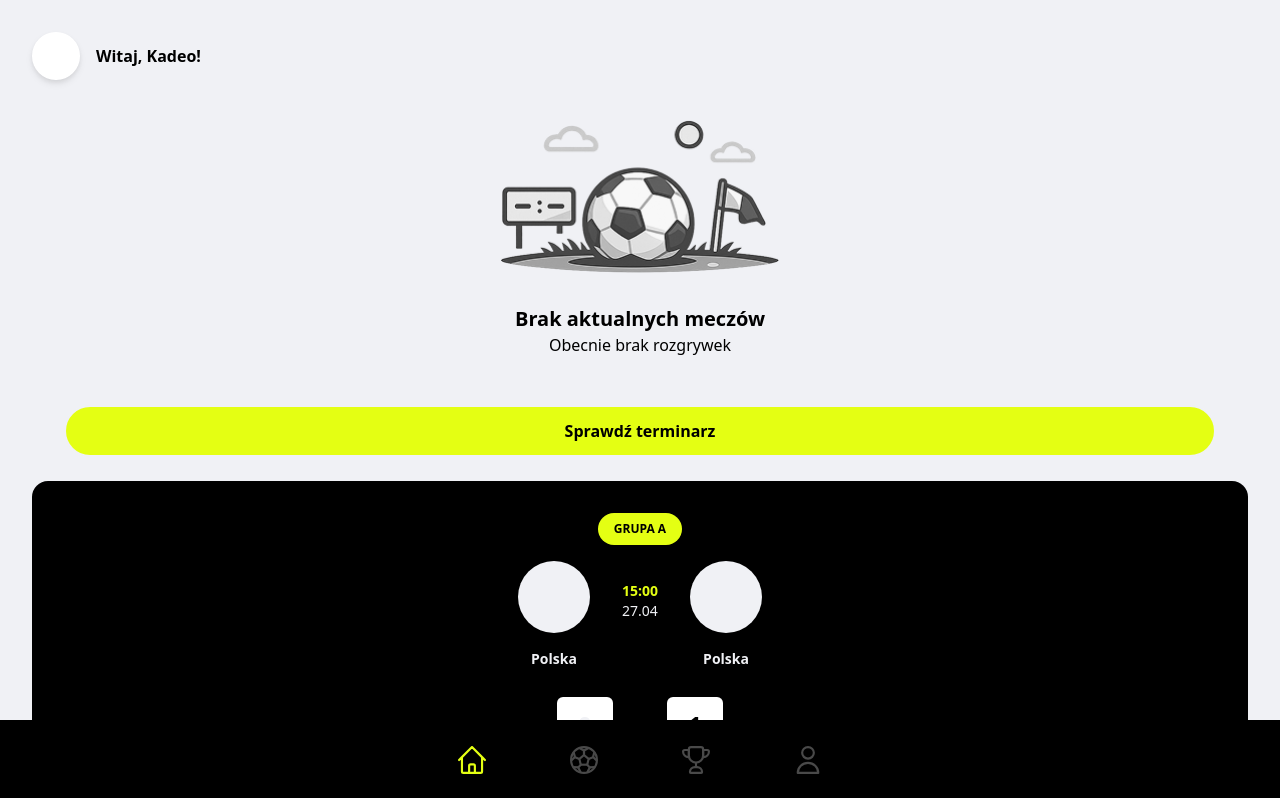
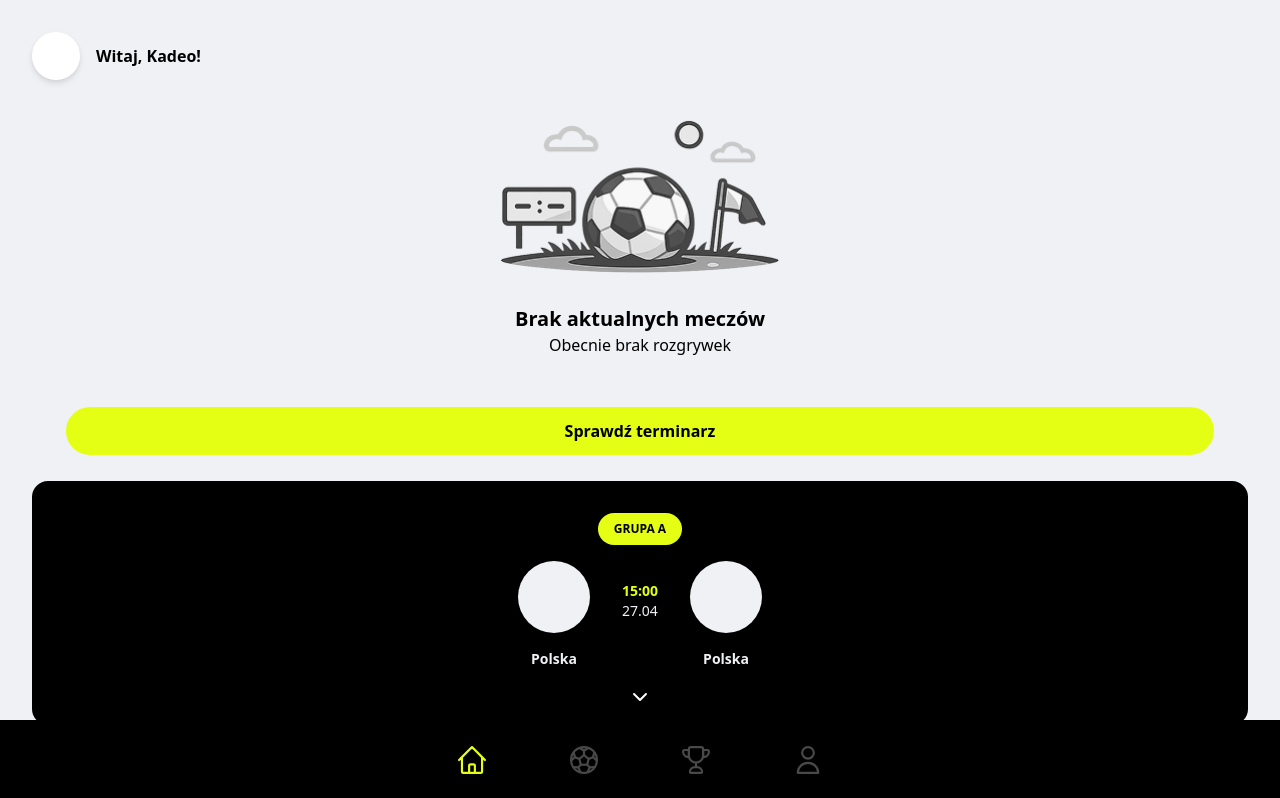
Before and after one commit to KadeoPL/typersi-bet-app, a Next.js app: page / in a window 1280 px wide. Shown: the top 798 px of the page. Built offline with nearby package versions, Linux system fonts and the light colour scheme.

Commit message:
add isOpen to predictionsBox

```diff
--- a/components/MatchPredictionsBox/MatchPredictionsBox.tsx
+++ b/components/MatchPredictionsBox/MatchPredictionsBox.tsx
@@ -4,15 +4,16 @@ import React, { useState } from "react";
 import TeamBox from "./TeamBox";
 import PredictionsGoalInput from "./PredictionsGoalInput";
 import PredictionsTeamRadioInput from "./PredictionsTeamRadioInput";
-import Button from "../Button";
+import { ChevronUp } from "lucide-react";
 
 export default function MatchPredictionsBox() {
   const [homeGoals, setHomeGoals] = useState<number | null>(null);
   const [awayGoals, setAwayGoals] = useState<number | null>(1);
   const [selectedOption, setSelectedOption] = useState<string | null>(null);
+  const [isOpen, setIsOpen] = useState<boolean>(false);
 
   return (
-    <div className="bg-black w-full rounded-2xl flex flex-col items-center p-8 mt-6">
+    <div className="bg-black w-full rounded-2xl flex flex-col items-center px-8 pb-4 pt-8 mt-6">
       <div className="bg-primary text-black font-semibold uppercase px-4 py-2 rounded-full text-xs mb-4">
         Grupa A
       </div>
@@ -26,6 +27,9 @@ export default function MatchPredictionsBox() {
         </div>
         <TeamBox name="Polska" flag="" />
       </div>
+      <div
+        className={`${isOpen ? "max-h-96 opacity-100" : "max-h-0 opacity-0 overflow-hidden"} transition-all duration-300`}
+      >
         <div className="flex gap-6 my-7 justify-center items-center">
           <PredictionsGoalInput goals={homeGoals} onChange={setHomeGoals} />
           <div className="text-2xl text-lightGray text-center">:</div>
@@ -41,5 +45,12 @@ export default function MatchPredictionsBox() {
           Wyślij
         </button>
       </div>
+      <ChevronUp
+        className={`text-white ${isOpen ? "rotate-0" : "rotate-180"} mt-4 transition-all duration-300`}
+        onClick={() => {
+          setIsOpen(!isOpen);
+        }}
+      />
+    </div>
   );
 }
```
Lines whose indentation alone changed are shown as unchanged.
